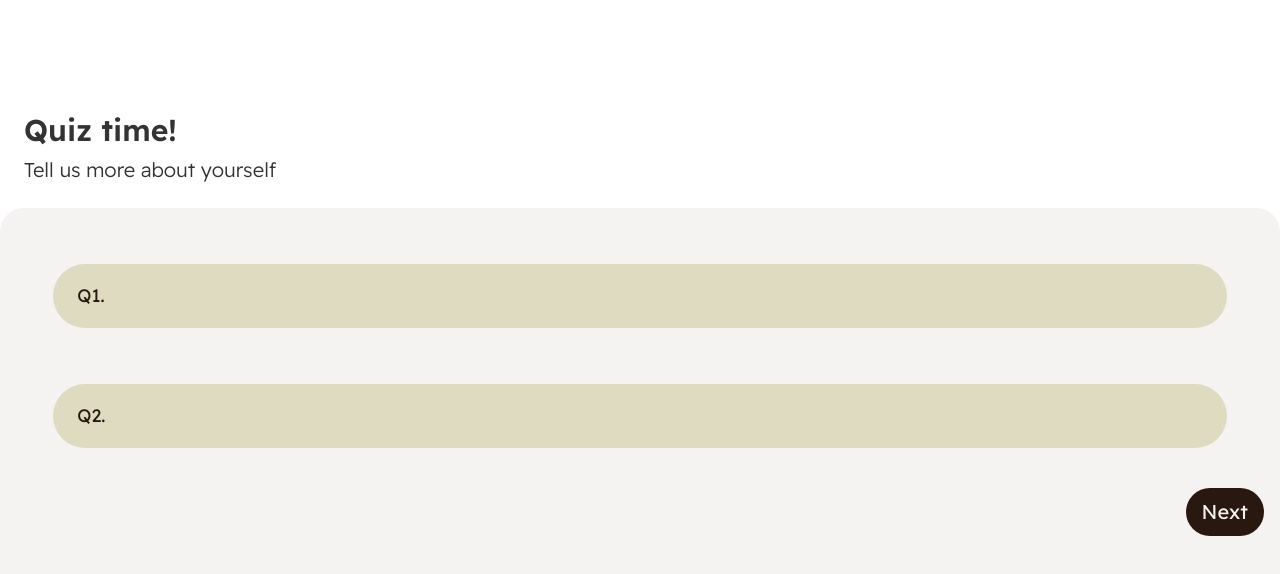
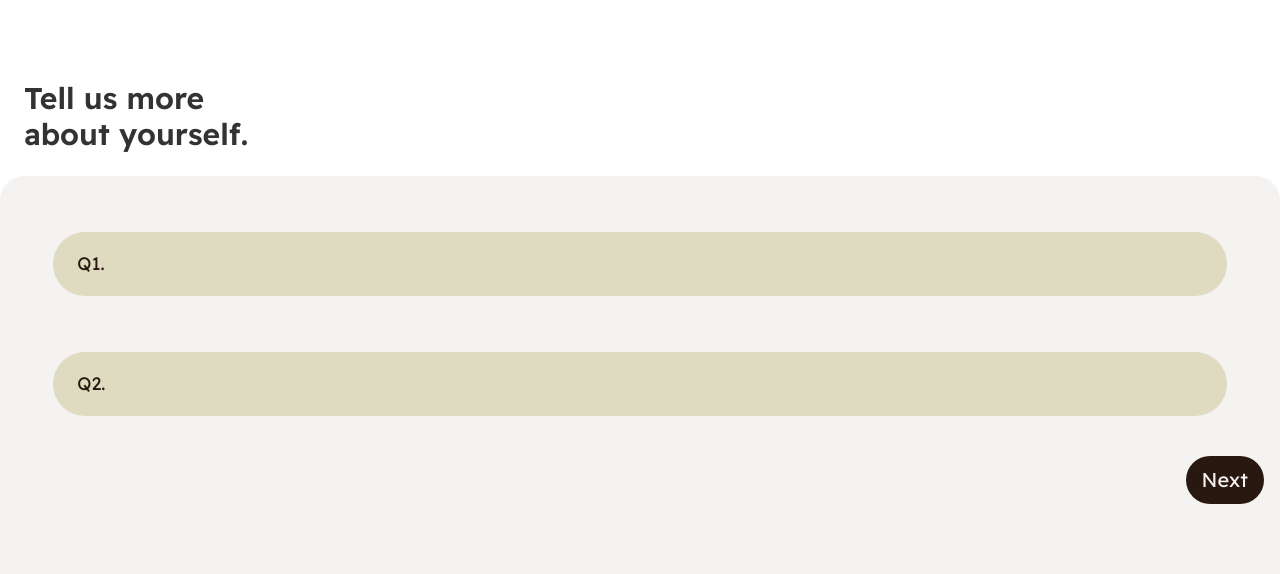
Before and after one commit to SamuelShally/ekko, a React (Create React App) app in the folder frontend/: page /quiz in a window 1280 px wide. Shown: the top 574 px of the page. Built offline with nearby package versions, Linux system fonts and the light colour scheme.

Commit message:
minor change

```diff
--- a/frontend/src/components/Quiz.jsx
+++ b/frontend/src/components/Quiz.jsx
@@ -8,9 +8,9 @@ const Quiz = () => {
         //     </h1>
         // </div>
         <div className="bg-white">
-            <div className="relative h-screen pt-28">
-                <h1 className='pl-6 pb-6 font-bold text-3xl'>Quiz time!<br/>
-                    <span className='font-light text-xl'>Tell us more about yourself</span>
+            <div className="relative h-screen pt-20">
+                <h1 className='pl-6 pb-6 font-bold text-3xl'>Tell us more<br/>about yourself.<br/>
+                    {/* <span className='font-light text-xl'>Tell us more about yourself</span> */}
                 </h1>
             {/* option wrapper div */}
             <div className="relative bg-neutral h-full rounded-tl-3xl rounded-tr-3xl">
```
